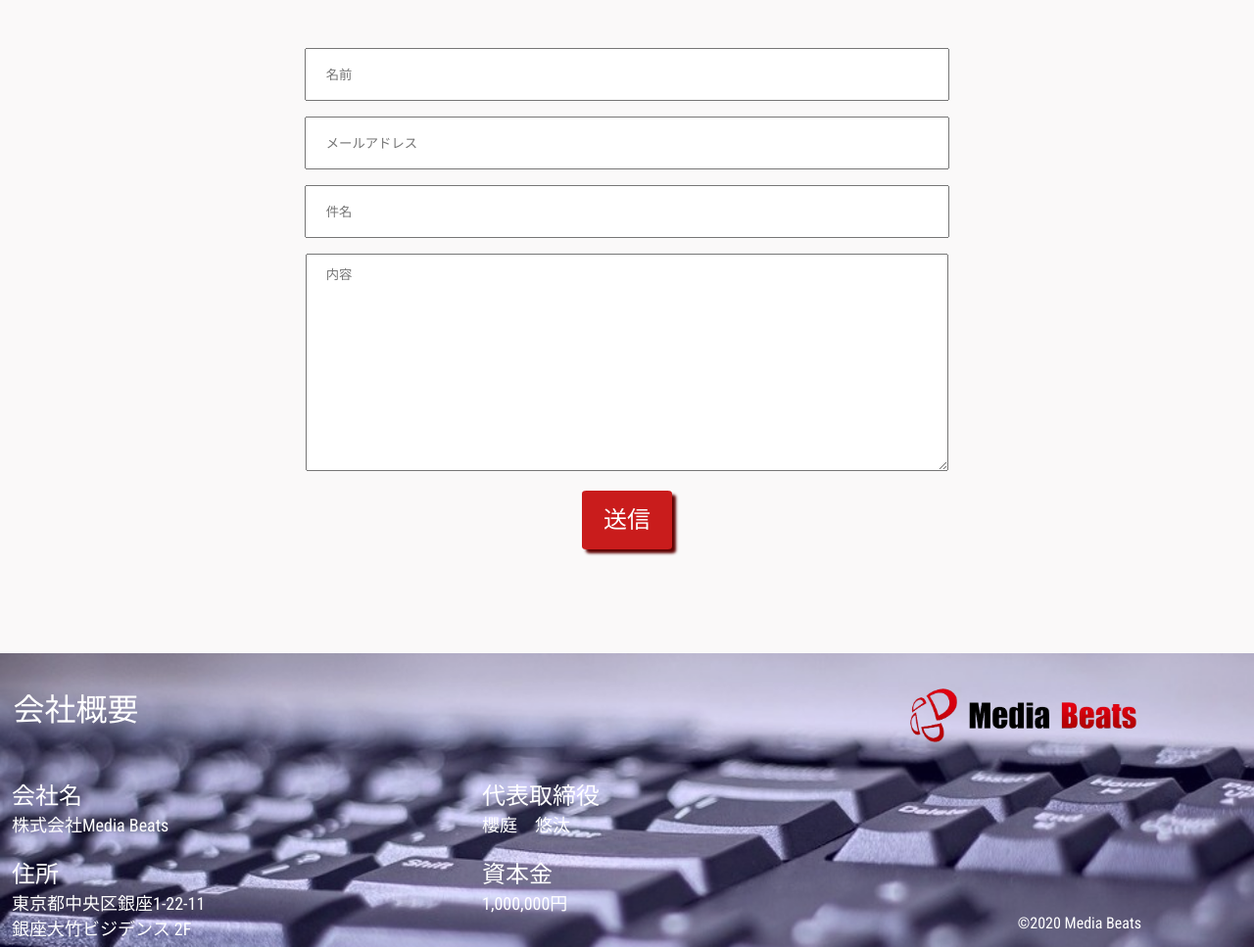
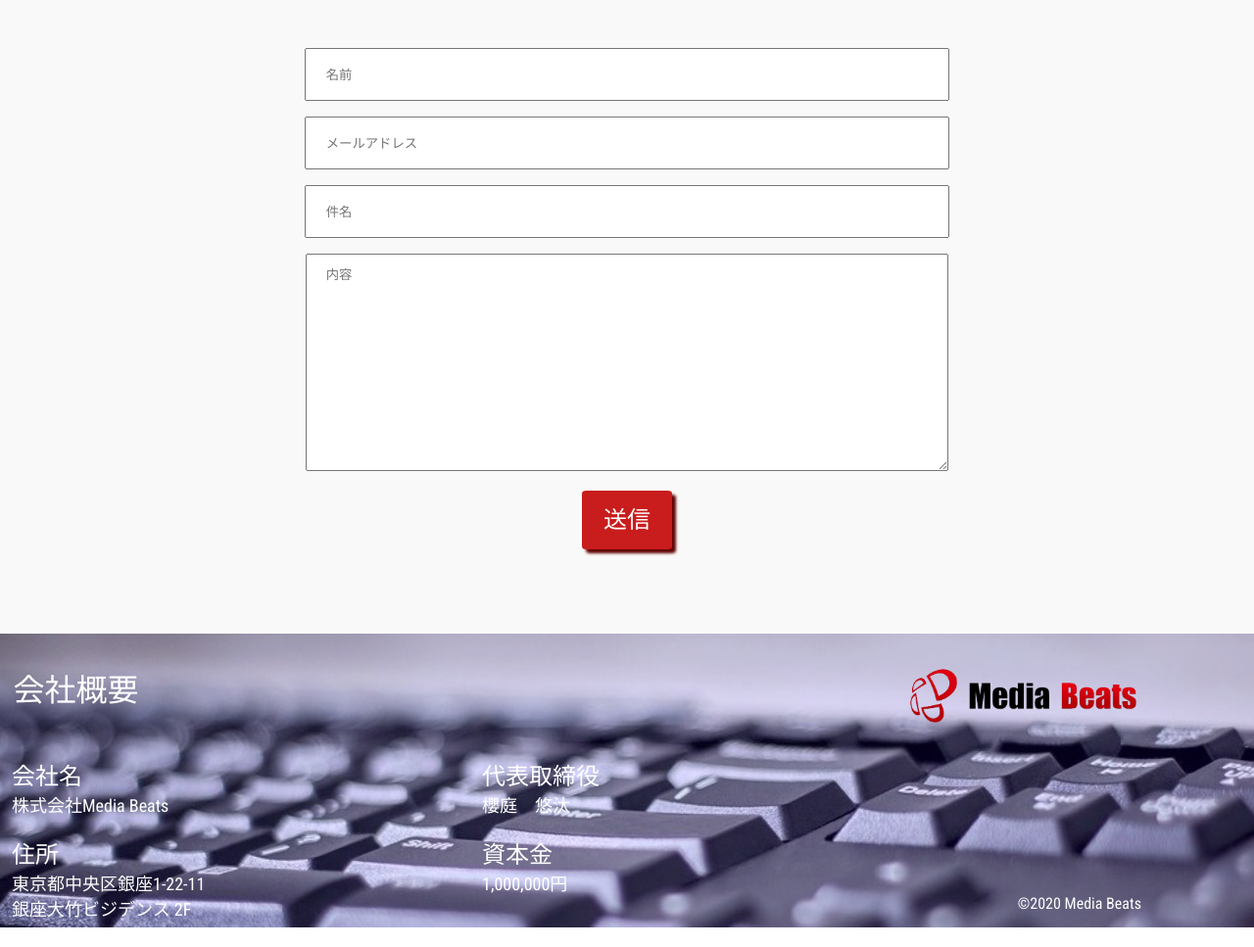
Before and after one commit to kohikeuchi/mediabeats-Homepage, a Django app: template templates/index.html in a window 1280 px wide. Shown: the part 4382-5349 px from the top of the page at 98% size. Run offline with Django 3.2, Linux system fonts and the light colour scheme; the template is opened without the code that fills it, so the values that code supplies are empty.

Commit message:
changed footer

```diff
--- a/static/style/breakpoints/_1280up.scss
+++ b/static/style/breakpoints/_1280up.scss
@@ -17,7 +17,7 @@
   }
   &.bottom{
     // font-weight: lighter;
-    font-size: 4vh;
+    font-size: 3vh;
   }
 }
 
--- a/static/style/breakpoints/_480up.scss
+++ b/static/style/breakpoints/_480up.scss
@@ -122,4 +122,5 @@ Stylesheet: 480px以上(スマホの横向き)のモニタで適用
 
   .footer{
     height: 250px;
+    bottom: -230px;
   }
--- a/static/style/breakpoints/_600up.scss
+++ b/static/style/breakpoints/_600up.scss
@@ -6,7 +6,7 @@
   }
 }
 .home-title{
-  font-size: 15vh;
+  font-size: 12vh;
 }
 .home-subtitle{
   color: white;
@@ -170,6 +170,7 @@
 }
 .footer{
   height: 300px;
+  bottom: -200px;
 
 }
 .footer-top{
--- a/static/style/breakpoints/_960up.scss
+++ b/static/style/breakpoints/_960up.scss
@@ -3,7 +3,7 @@
 .top-page{
   .home_content{
     top: 53%;
-    width: 40%;
+    // width: 40%;
   }
 }
 
--- a/static/style/breakpoints/_base.scss
+++ b/static/style/breakpoints/_base.scss
@@ -345,7 +345,7 @@ a {
         top: 55%;
         left: 50%;
         width: 60%;
-        max-width: 400px;
+        max-width: 600px;
         height: 60%;
         transform: translate(-50%, -50%);
         text-align: center;
@@ -887,7 +887,8 @@ a {
 .footer{
   margin: 0;
   position: relative;
-  top: 15%;
+  // top: 15%;
+  bottom: -100px;
   width: 100%;
   height: 200px;
   background-image: url("../image/footer7.jpg");
--- a/static/style/style.css
+++ b/static/style/style.css
@@ -1041,7 +1041,7 @@ a:hover {
   top: 55%;
   left: 50%;
   width: 60%;
-  max-width: 400px;
+  max-width: 600px;
   height: 60%;
   -webkit-transform: translate(-50%, -50%);
           transform: translate(-50%, -50%);
@@ -1625,7 +1625,7 @@ a:hover {
 .footer {
   margin: 0;
   position: relative;
-  top: 15%;
+  bottom: -100px;
   width: 100%;
   height: 200px;
   background-image: url("../image/footer7.jpg");
@@ -1818,6 +1818,7 @@ Stylesheet: 480px以上(スマホの横向き)のモニタで適用
   }
   .footer {
     height: 250px;
+    bottom: -230px;
   }
 }
 
@@ -2137,7 +2138,7 @@ Stylesheet: 480px以上(スマホの横向き)のモニタで適用
     top: 55%;
     left: 50%;
     width: 60%;
-    max-width: 400px;
+    max-width: 600px;
     height: 60%;
     -webkit-transform: translate(-50%, -50%);
             transform: translate(-50%, -50%);
@@ -2660,7 +2661,7 @@ Stylesheet: 480px以上(スマホの横向き)のモニタで適用
   .footer {
     margin: 0;
     position: relative;
-    top: 15%;
+    bottom: -100px;
     width: 100%;
     height: 200px;
     background-image: url("../image/footer7.jpg");
@@ -2761,7 +2762,7 @@ Stylesheet: 480px以上(スマホの横向き)のモニタで適用
     top: 0px;
   }
   .home-title {
-    font-size: 15vh;
+    font-size: 12vh;
   }
   .home-subtitle {
     color: white;
@@ -2905,6 +2906,7 @@ Stylesheet: 480px以上(スマホの横向き)のモニタで適用
   }
   .footer {
     height: 300px;
+    bottom: -200px;
   }
   .footer-top {
     left: 3px;
@@ -3269,7 +3271,7 @@ Stylesheet: 480px以上(スマホの横向き)のモニタで適用
     top: 55%;
     left: 50%;
     width: 60%;
-    max-width: 400px;
+    max-width: 600px;
     height: 60%;
     -webkit-transform: translate(-50%, -50%);
             transform: translate(-50%, -50%);
@@ -3792,7 +3794,7 @@ Stylesheet: 480px以上(スマホの横向き)のモニタで適用
   .footer {
     margin: 0;
     position: relative;
-    top: 15%;
+    bottom: -100px;
     width: 100%;
     height: 200px;
     background-image: url("../image/footer7.jpg");
@@ -3888,7 +3890,6 @@ Stylesheet: 480px以上(スマホの横向き)のモニタで適用
   }
   .top-page .home_content {
     top: 53%;
-    width: 40%;
   }
   .home-title {
     font-size: 13vh;
@@ -4204,7 +4205,7 @@ Stylesheet: 480px以上(スマホの横向き)のモニタで適用
     font-weight: bold;
   }
   .home-subtitle.bottom {
-    font-size: 4vh;
+    font-size: 3vh;
   }
   #p {
     font-size: 15px;
--- a/templates/index.html
+++ b/templates/index.html
@@ -91,7 +91,7 @@
                         <div class="feature-content">
                             <div class="feature-img"><img src="{% static 'image/market_research.svg' %}" alt=""></div>
                             <div class="feature_description">
-                                <div class="feature_title"><h >Market <br> Research</h>
+                                <div class="feature_title"><h >Market Research</h>
                                     <!-- <div class="line"></div> -->
                                 </div>
 
```
Also changed, not shown: 1 other file.
